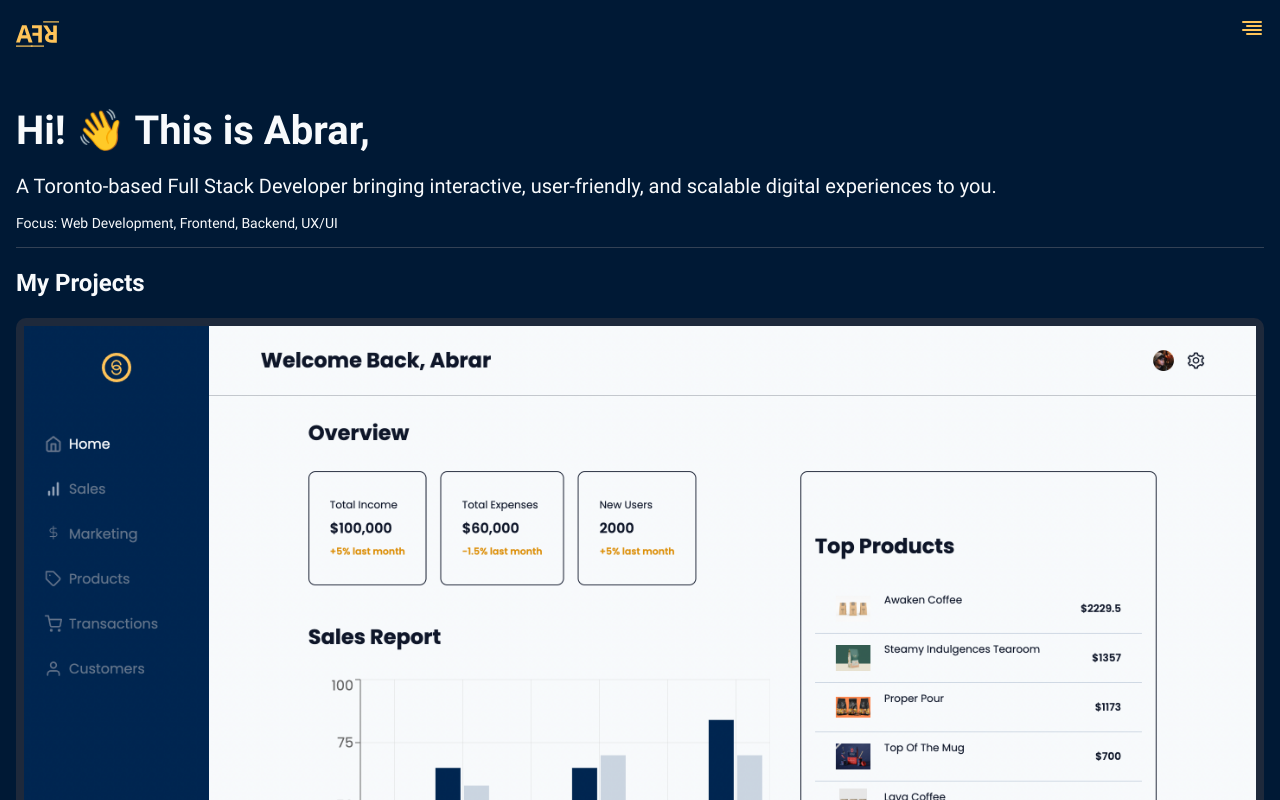
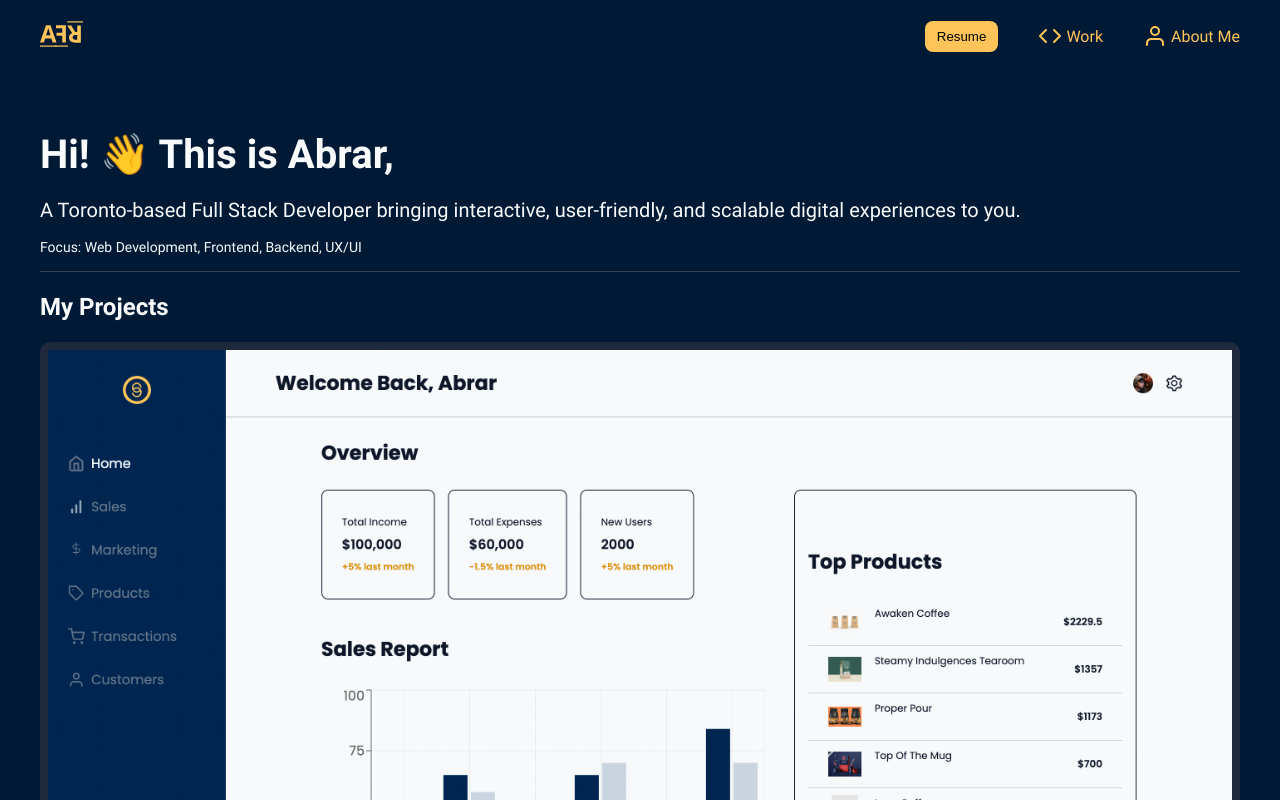
Before and after one commit to abrarfahimr/portfolio-website, a React (Create React App) app: page / in a window 1280 px wide. Shown: the top 800 px of the page. Built offline with nearby package versions, Linux system fonts and the light colour scheme.

Commit message:
styled header tablet screen

```diff
--- a/src/components/Header/Header.js
+++ b/src/components/Header/Header.js
@@ -18,9 +18,14 @@ const Header = ({ toggleSideBar, sidebar }) => {
           <img src={logo} alt="website logo" className="header__logo" />
         </NavLink>
         <nav className="header__links">
-          <div className="header__link">
+          <a
+            className="header__link"
+            href="https://drive.google.com/file/d/1SbDMS7dVhIPRq7-RqqCR2AUiFmaSLohU/view?usp=sharing"
+            target="_blank"
+            rel="noopener noreferrer"
+          >
             <button className="header__resume">Resume</button>
-          </div>
+          </a>
 
           <div className="header__link">
             <img src={code} alt="work icon" className="header__icon" />
@@ -46,7 +51,6 @@ const Header = ({ toggleSideBar, sidebar }) => {
             className="header__sidebar"
             onClick={toggleSideBar}
           />
-
         </nav>
       </header>
     </>
--- a/src/components/Header/Header.scss
+++ b/src/components/Header/Header.scss
@@ -7,8 +7,46 @@
   padding: 1rem;
   display: flex;
   justify-content: space-between;
+  @include tablet {
+    padding: 1rem 2.5rem;
+  }
+  &__links{
+    @include tablet{
+      display: flex;
+    }
+  }
   &__link{
     display: none;
+    @include tablet{
+      display: flex;
+      justify-content: center;
+      align-items: center;
+      margin-left: 2.5rem;
+      text-decoration: none;
+    }
+  }
+  &__anchor{
+    @include tablet{
+      text-decoration: none;
+      color: $portfolio-yellow;
+    }
+  }
+  &__icon{
+    margin-right: 0.25rem;
+  }
+  &__sidebar{
+    @include tablet{
+      display: none;
+    }
+  }
+  &__resume{
+    @include tablet{
+      padding: 0.5rem 0.75rem;
+      border: none;
+      border-radius: 0.5rem;
+      background-color: $portfolio-yellow;
+    }
+
   }
 }
 
--- a/src/pages/LandingPage/LandingPage.scss
+++ b/src/pages/LandingPage/LandingPage.scss
@@ -40,6 +40,9 @@
 .landing{
   padding: 1rem;
   @include borderBottom;
+  @include tablet{
+    padding: 2.5rem;
+  }
   &__header{
     @include page-header;
   }
```
